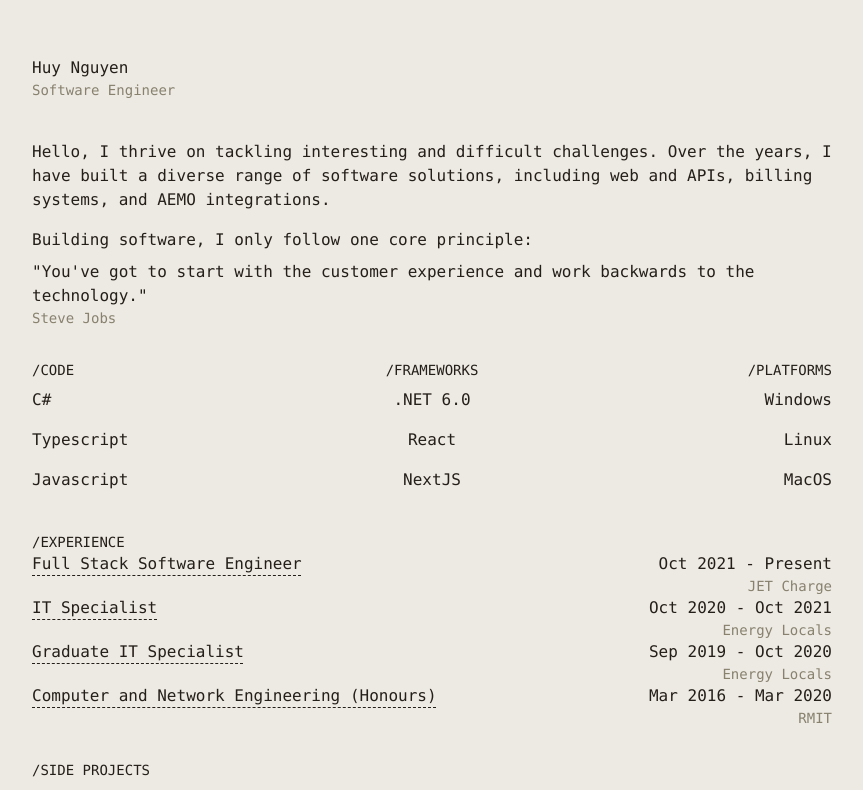
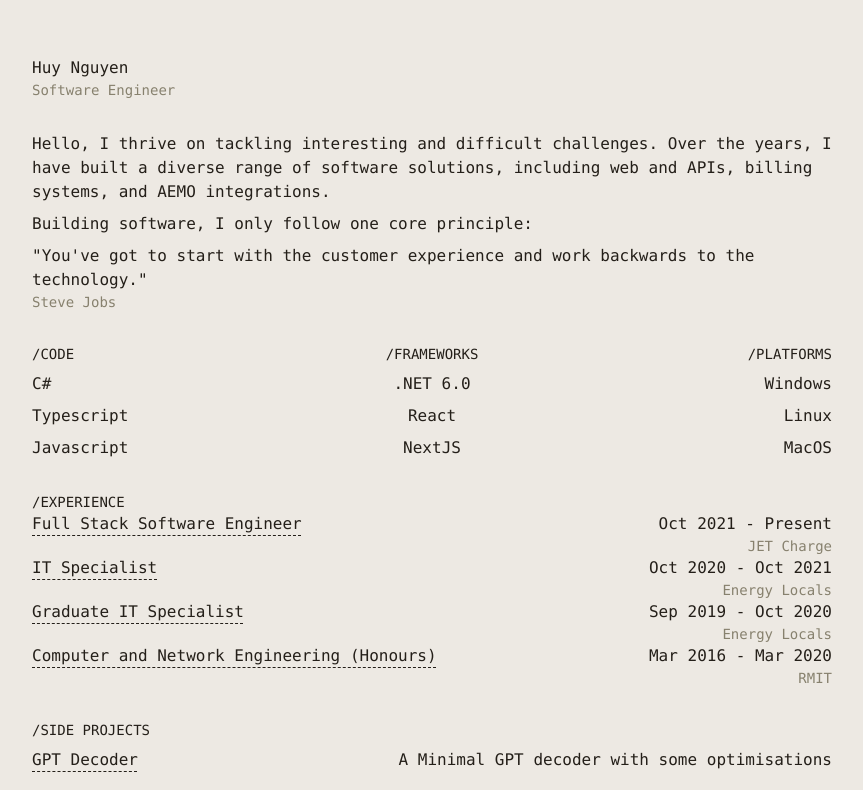
Before and after one commit to HuyNguyenAu/huynguyen-space, a React (Vite) app: page / in a window 1280 px wide. Shown: the top 790 px of the page, without its empty margins (208-1071 px from the left). Built offline with nearby package versions, Linux system fonts and the light colour scheme.

Commit message:
Refactor Body components in Hero and Skills sections to ensure consistent margin styling

```diff
--- a/src/components/hero.tsx
+++ b/src/components/hero.tsx
@@ -9,7 +9,7 @@ export const Hero = () => {
         <Small>Software Engineer</Small>
       </Section>
       <Section>
-        <Body>
+        <Body className="m-0">
           Hello, I thrive on tackling interesting and difficult challenges. Over
           the years, I have built a diverse range of software solutions,
           including web and APIs, billing systems, and AEMO integrations.
--- a/src/components/skills.tsx
+++ b/src/components/skills.tsx
@@ -8,17 +8,17 @@ export const Skills = () => {
       <Heading className="text-center">/FRAMEWORKS</Heading>
       <Heading className="text-end">/PLATFORMS</Heading>
 
-      <Body>C#</Body>
-      <Body className="text-center">.NET 6.0</Body>
-      <Body className="text-end">Windows</Body>
+      <Body className="m-0 mt-2">C#</Body>
+      <Body className="text-center m-0 mt-2">.NET 6.0</Body>
+      <Body className="text-end m-0 mt-2">Windows</Body>
 
-      <Body>Typescript</Body>
-      <Body className="text-center">React</Body>
-      <Body className="text-end">Linux</Body>
+      <Body className="m-0 mt-2">Typescript</Body>
+      <Body className="text-center m-0 mt-2">React</Body>
+      <Body className="text-end m-0 mt-2">Linux</Body>
 
-      <Body>Javascript</Body>
-      <Body className="text-center">NextJS</Body>
-      <Body className="text-end">MacOS</Body>
+      <Body className="m-0 mt-2">Javascript</Body>
+      <Body className="text-center m-0 mt-2">NextJS</Body>
+      <Body className="text-end m-0 mt-2">MacOS</Body>
     </Section>
   );
 };
```
